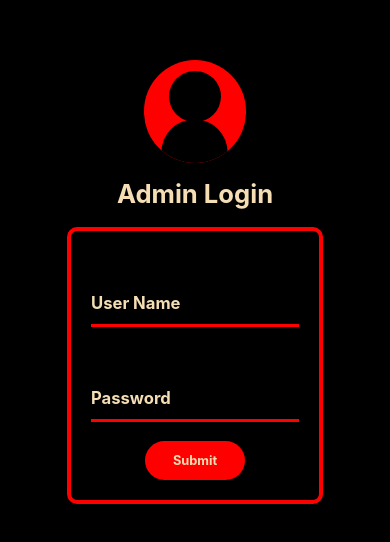
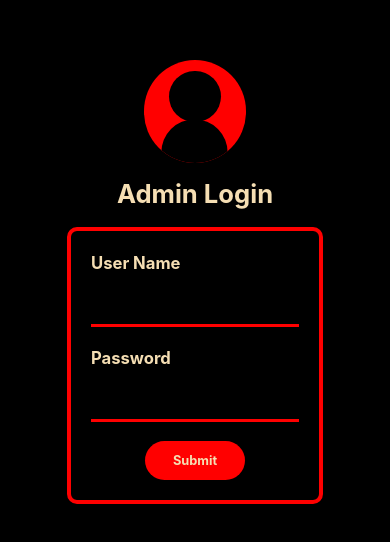
Before and after one commit to abhipdgupta/Bakecake-frontend, a React (Create React App) app: page /dashboard/login-admin in a window 390 px wide. Shown: the part 140-682 px from the top of the page. Built offline with nearby package versions, Linux system fonts and the light colour scheme; no server answers.

Commit message:
added admin-login form css

```diff
--- a/src/CSS/login.css
+++ b/src/CSS/login.css
@@ -110,3 +110,21 @@
   margin-left: -25%;
   scale: 1.3;
 }
+
+@media only screen and (max-width: 930px) {
+  .admin-form-label {
+    transform: translateY(0px);
+  }
+}
+
+@media only screen and (max-width: 640px) {
+  .admin-form-label {
+    transform: translateY(0px);
+  }
+}
+
+@media only screen and (max-width: 300px) {
+  .admin-form-label {
+    transform: translateY(0px);
+  }
+}
```
